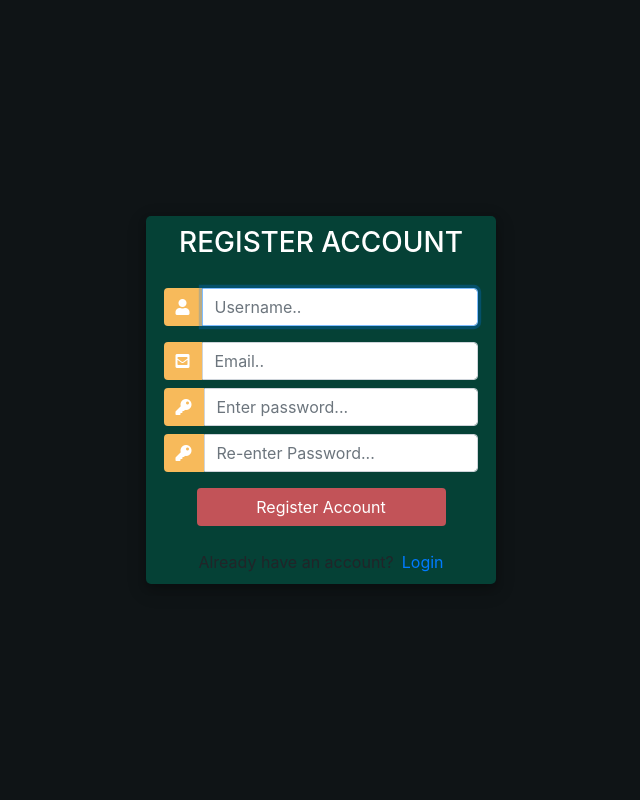
After one commit to priscilla254/CRM_application, a Django app: page /register/ in a window 1280 px wide. The commit adds this page. Shown: the whole page, without its empty margins (319-959 px from the left). Run offline with Django 3.2, Linux system fonts and the light colour scheme; some libraries are stand-ins or nearby versions.

Commit message:
login/registration

```diff
--- a/CRM_application/settings.py
+++ b/CRM_application/settings.py
@@ -38,7 +38,8 @@ INSTALLED_APPS = [
     'django.contrib.messages',
     'django.contrib.staticfiles',
     'leads',
-    'users'
+    'users',
+    'crispy_forms'
 ]
 
 MIDDLEWARE = [
@@ -56,7 +57,7 @@ ROOT_URLCONF = 'CRM_application.urls'
 TEMPLATES = [
     {
         'BACKEND': 'django.template.backends.django.DjangoTemplates',
-        'DIRS': [BASE_DIR/"templates"],
+        'DIRS': [str(BASE_DIR.joinpath('templates'))],
         'APP_DIRS': True,
         'OPTIONS': {
             'context_processors': [
--- a/users/admin.py
+++ b/users/admin.py
@@ -4,3 +4,4 @@ from .models import *
 # admin.site.register(Lead)
 admin.site.register(Agent)
 admin.site.register(User)
+admin.site.register(UserProfile)
--- /dev/null
+++ b/users/forms.py
@@ -0,0 +1,15 @@
+# from django import forms
+from django.contrib.auth.forms import UserCreationForm
+from .models import *
+from django.forms import ModelForm
+
+class CreateUserForm(UserCreationForm):
+    class Meta:
+        model=User
+        fields=['username','email','password1','password2']
+
+class ProfileForm(ModelForm):
+    class Meta:
+        model=UserProfile
+        fields='__all__'
+        exclude=['user']
--- a/users/models.py
+++ b/users/models.py
@@ -24,3 +24,9 @@ class Agent(models.Model):
 
 #     def __str__(self):
 #         return f"{self.first_name} {self.last_name}"
+
+class UserProfile(models.Model):
+    user=models.OneToOneField(User,null=True,on_delete=models.CASCADE)
+    email=models.EmailField(null=True)
+    def __str__(self):
+        return self.user.username
--- /dev/null
+++ b/users/templates/users/register.html
@@ -0,0 +1,137 @@
+<!DOCTYPE html>
+<html>
+
+<head>
+	<title>Login</title>
+	<link rel="stylesheet" href="https://stackpath.bootstrapcdn.com/bootstrap/4.1.3/css/bootstrap.min.css" integrity="sha384-MCw98/SFnGE8fJT3GXwEOngsV7Zt27NXFoaoApmYm81iuXoPkFOJwJ8ERdknLPMO" crossorigin="anonymous">
+	<script src="https://ajax.googleapis.com/ajax/libs/jquery/3.3.1/jquery.min.js"></script>
+	<link rel="stylesheet" href="https://use.fontawesome.com/releases/v5.6.1/css/all.css" integrity="sha384-gfdkjb5BdAXd+lj+gudLWI+BXq4IuLW5IT+brZEZsLFm++aCMlF1V92rMkPaX4PP" crossorigin="anonymous">
+
+	<style>
+		body,
+		html {
+			margin: 0;
+			padding: 0;
+			height: 100%;
+			background: #0f1416 !important;
+		}
+		.user_card {
+			width: 350px;
+			margin-top: auto;
+			margin-bottom: auto;
+			background: #054136;
+			position: relative;
+			display: flex;
+			justify-content: center;
+			flex-direction: column;
+			padding: 10px;
+			box-shadow: 0 4px 8px 0 rgba(0, 0, 0, 0.2), 0 6px 20px 0 rgba(0, 0, 0, 0.19);
+			-webkit-box-shadow: 0 4px 8px 0 rgba(0, 0, 0, 0.2), 0 6px 20px 0 rgba(0, 0, 0, 0.19);
+			-moz-box-shadow: 0 4px 8px 0 rgba(0, 0, 0, 0.2), 0 6px 20px 0 rgba(0, 0, 0, 0.19);
+			border-radius: 5px;
+
+		}
+
+		.form_container {
+			margin-top: 20px;
+		}
+
+		#form-title{
+			color: #fff;
+		}
+		.login_btn {
+			width: 100%;
+			background: #c25358 !important;
+			color: white !important;
+		}
+		.login_btn:focus {
+			box-shadow: none !important;
+			outline: 0px !important;
+		}
+		.login_container {
+			padding: 0 2rem;
+		}
+		.input-group-text {
+			background: #f7ba5b !important;
+			color: white !important;
+			border: 0 !important;
+			border-radius: 0.25rem 0 0 0.25rem !important;
+		}
+		.input_user,
+		.input_pass:focus {
+			box-shadow: none !important;
+			outline: 0px !important;
+		}
+
+	</style>
+
+</head>
+<body>
+	<div class="container h-100">
+		<div class="d-flex justify-content-center h-100">
+			<div class="user_card">
+				<div class="d-flex justify-content-center">
+					<h3 id="form-title">REGISTER ACCOUNT</h3>
+				</div>
+				<div class="d-flex justify-content-center form_container">
+
+					<form method="POST" action="">
+                        {% csrf_token %}
+						<div class="input-group mb-3">
+							<div class="input-group-append">
+								<span class="input-group-text"><i class="fas fa-user"></i></span>
+							</div>
+							{{form.username}}
+						</div>
+						<div class="input-group mb-2">
+							<div class="input-group-append">
+								<span class="input-group-text"><i class="fas fa-envelope-square"></i></span>
+							</div>
+							{{form.email}}
+						</div>
+						<div class="input-group mb-2">
+							<div class="input-group-append">
+								<span class="input-group-text"><i class="fas fa-key"></i></span>
+							</div>
+							{{form.password1}}
+						</div>
+						<div class="input-group mb-2">
+							<div class="input-group-append">
+								<span class="input-group-text"><i class="fas fa-key"></i></span>
+							</div>
+							{{form.password2}}
+						</div>
+
+				   		<div class="d-flex justify-content-center mt-3 login_container">
+				 			<input class="btn login_btn" type="submit" value="Register Account">
+				   		</div>
+					</form>
+				</div>
+                    {{form.errors}}
+				<div class="mt-4">
+					<div class="d-flex justify-content-center links">
+						Already have an account? <a href="{% url 'login' %}" class="ml-2">Login</a>
+					</div>
+				</div>
+			</div>
+		</div>
+	</div>
+	<script>
+						/* Because i didnt set placeholder values in forms.py they will be set here using vanilla Javascript
+		//We start indexing at one because CSRF_token is considered and input field
+		 */
+
+		//Query All input fields
+		var form_fields = document.getElementsByTagName('input')
+		form_fields[1].placeholder='Username..';
+		form_fields[2].placeholder='Email..';
+		form_fields[3].placeholder='Enter password...';
+		form_fields[4].placeholder='Re-enter Password...';
+
+
+		for (var field in form_fields){
+			form_fields[field].className += ' form-control'
+		}
+	</script>
+</body>
+</html>
--- a/users/urls.py
+++ b/users/urls.py
@@ -4,5 +4,8 @@ from . import views
 
 
 urlpatterns=[
-    path('',views.Home,name="dashboard")
+    path('',views.Home,name="dashboard"),
+     path('register/',views.RegisterView,name="register"),
+    path('login/',views.LoginView,name="login"),
+    path('logout/',views.LogoutView,name="logout"),
 ]
--- a/users/views.py
+++ b/users/views.py
@@ -1,6 +1,42 @@
-from django.shortcuts import render
+from django.shortcuts import render,redirect
 from django.contrib.auth import authenticate, login,logout
+from django.contrib import messages
+from .forms import *
+def Home(request):
+    return render(request,'users/dashboard.html')
+
+def RegisterView(request):
+    form =CreateUserForm()
+    if request.method=='POST':
+        form=CreateUserForm(request.POST)
+        if form.is_valid():
+            user=form.save()
+            username=form.cleaned_data.get('username')
 
 
-def Home(request):
-    return render(request,'users/dashboard.html')
+            UserProfile.objects.create(
+                user=user
+            )
+
+            messages.success(request,'account was created for '+username)
+            return redirect('login')
+    context={'form':form}
+    return render(request,'users/register.html',context)
+
+def LoginView(request):
+    if request.method=="POST":
+        username=request.POST.get('username')
+        password=request.POST.get('password')
+
+        user=authenticate(request,username=username,password=password)
+        if user is not None:
+            login(request,user)
+            return redirect('/')
+        else:
+            messages.info(request,"Username OR password")
+    context={}
+    return render(request,'users/login.html',context)
+def LogoutView(request):
+    logout(request)
+    messages.info(request,"you have successfully logged out.")
+    return redirect('/')
```
Also changed, not shown: users/templates/users/dashboard.html (+4 -10 lines), users/templates/users/login.html (+125 -10 lines), db.sqlite3, leads/migrations/0002_rename_company_lead_company_alter_lead_phone_number.py (added), users/migrations/0003_userprofile.py (added), users/templates/users/logout.html (deleted).
